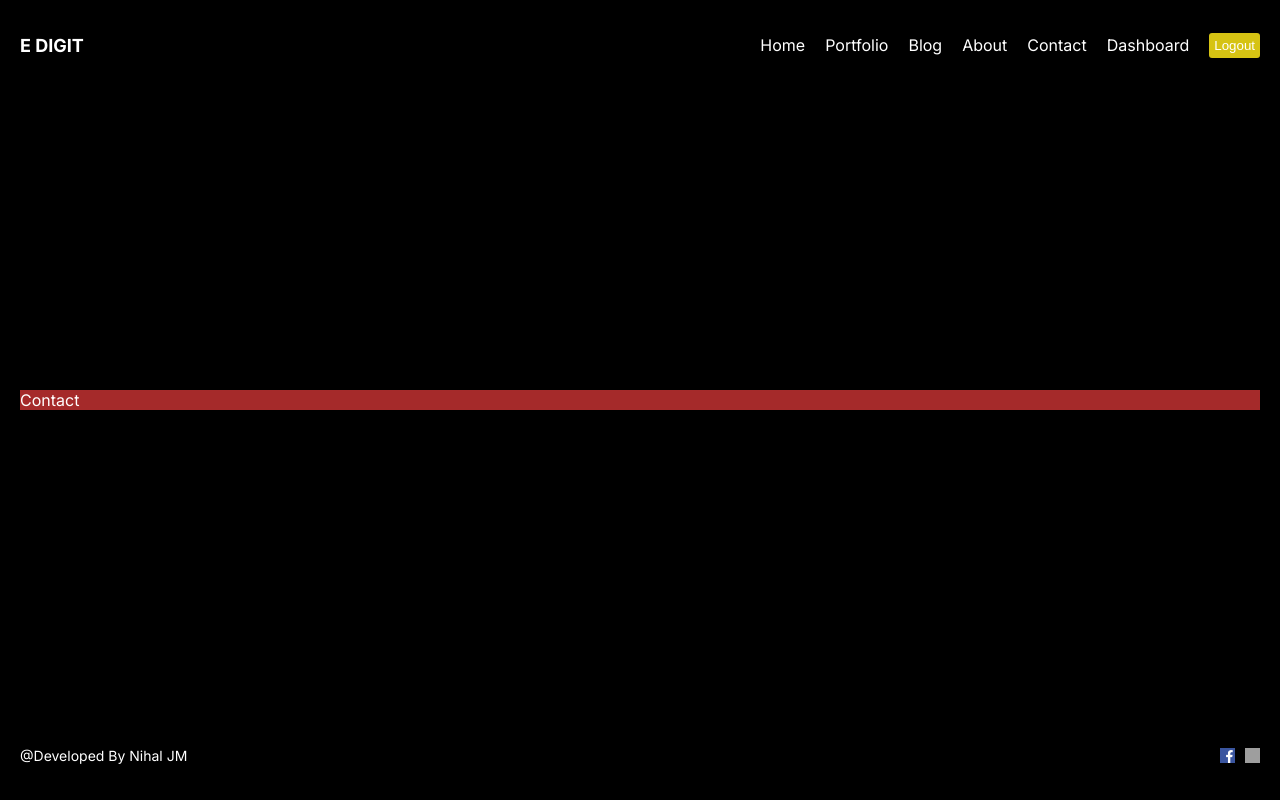
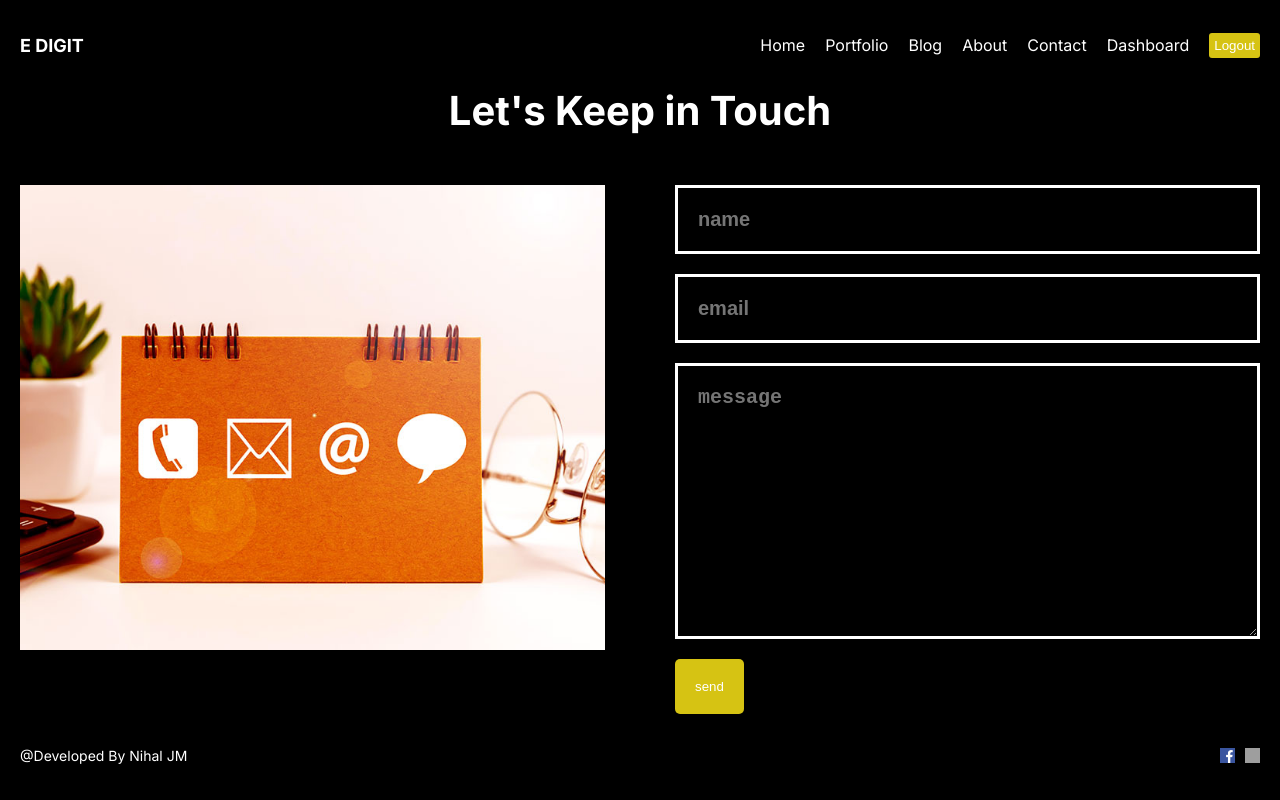
Before and after one commit to Mohammednihaljm/newnextjs, a Next.js app: page /contact in a window 1280 px wide. Built offline with nearby package versions, Linux system fonts and the light colour scheme; grey boxes are pictures that could not be loaded.

Commit message:
contactpage

```diff
--- a/src/app/contact/page.jsx
+++ b/src/app/contact/page.jsx
@@ -1,9 +1,30 @@
 import React from 'react'
 import style from './page.module.css'
+import Image from 'next/image'
+import Button from '@/components/Button/Button'
 
 const Contact = () => {
   return (
-    <div className={style.container}>Contact</div>
+    <div className={style.container}>
+      <h1 className={style.title}>Let's Keep in Touch</h1>
+      <div className={style.content}>
+      <div className={style.imgContainer}>
+        <Image src="/contact.jpg" alt="" fill={true} className={style.image}/>
+      </div>
+      <form className={style.form}>
+        <input type='text' placeholder='name' className={style.input}/>
+        <input type='text' placeholder='email' className={style.input}/>
+        <textarea className={style.textArea}
+        placeholder='message'
+        cols='30'
+        rows='10'>
+
+        </textarea>
+        <Button url="#" text="send"/>
+      </form>
+
+      </div>
+    </div>
   )
 }
 
--- a/src/app/contact/page.module.css
+++ b/src/app/contact/page.module.css
@@ -1,3 +1,40 @@
 .container{
-    background-color: brown;
+
 }
+.title{
+    font-size: 40px;
+    margin-bottom: 50px;
+    text-align: center;
+}
+.content{
+    display: flex;
+    align-items: flex-start;
+    gap: 70px;
+}
+.imgContainer{
+    flex: 1;
+    height: 465px;
+    position: relative;
+}
+.image{
+    object-fit: cover;
+}
+.form{
+    flex: 1;
+    display: flex;
+    flex-direction: column;
+    gap: 20px;
+
+}
+.textArea,
+.input{
+    padding: 20px;
+    background-color: transparent;
+    border: none;
+    outline: none;
+    color: white;
+    border: 3px solid white;
+    font-size: 20px;
+    font-weight: bold;
+
+}
```
Also changed, not shown: public/contact.jpg (added).
